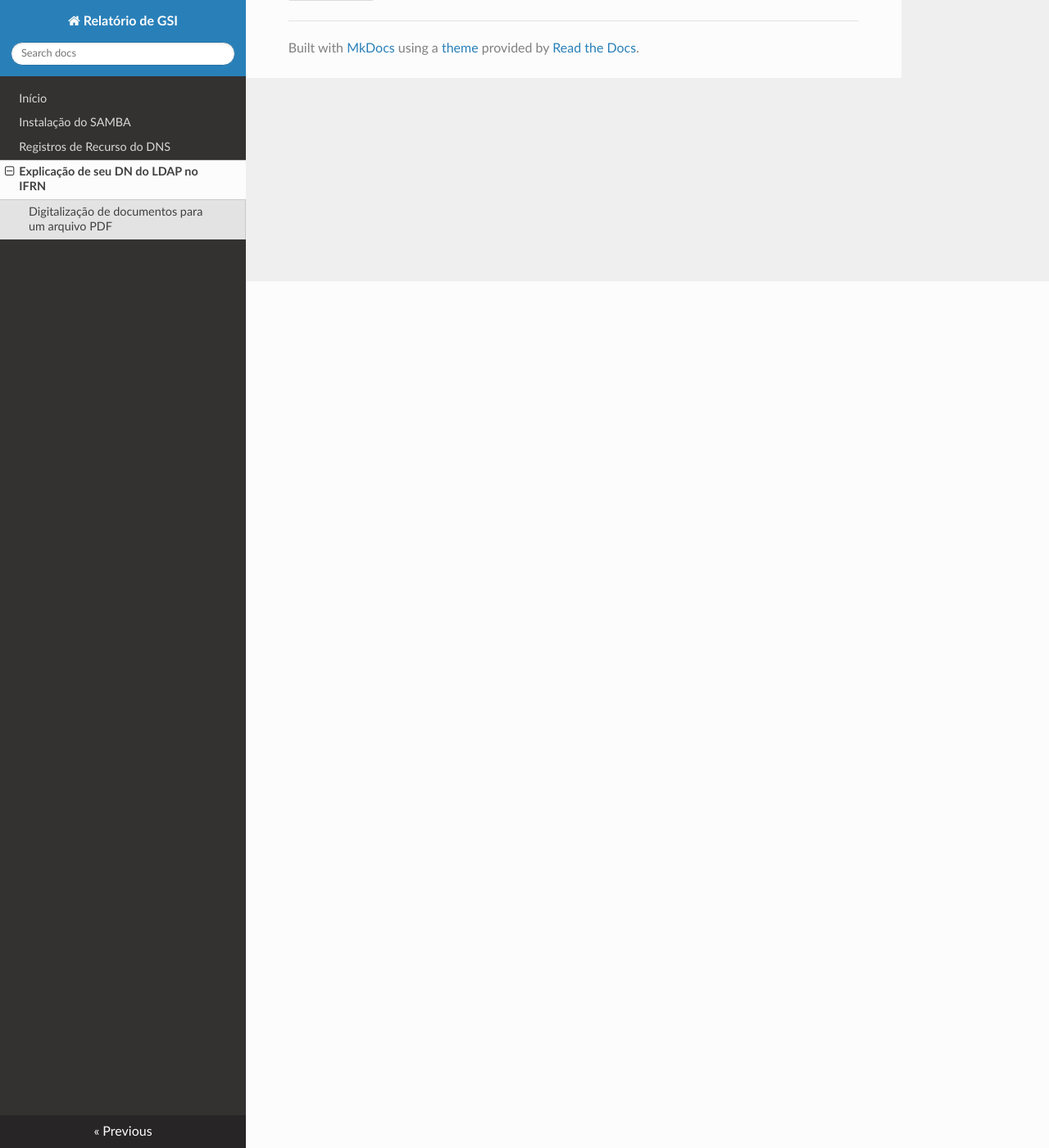
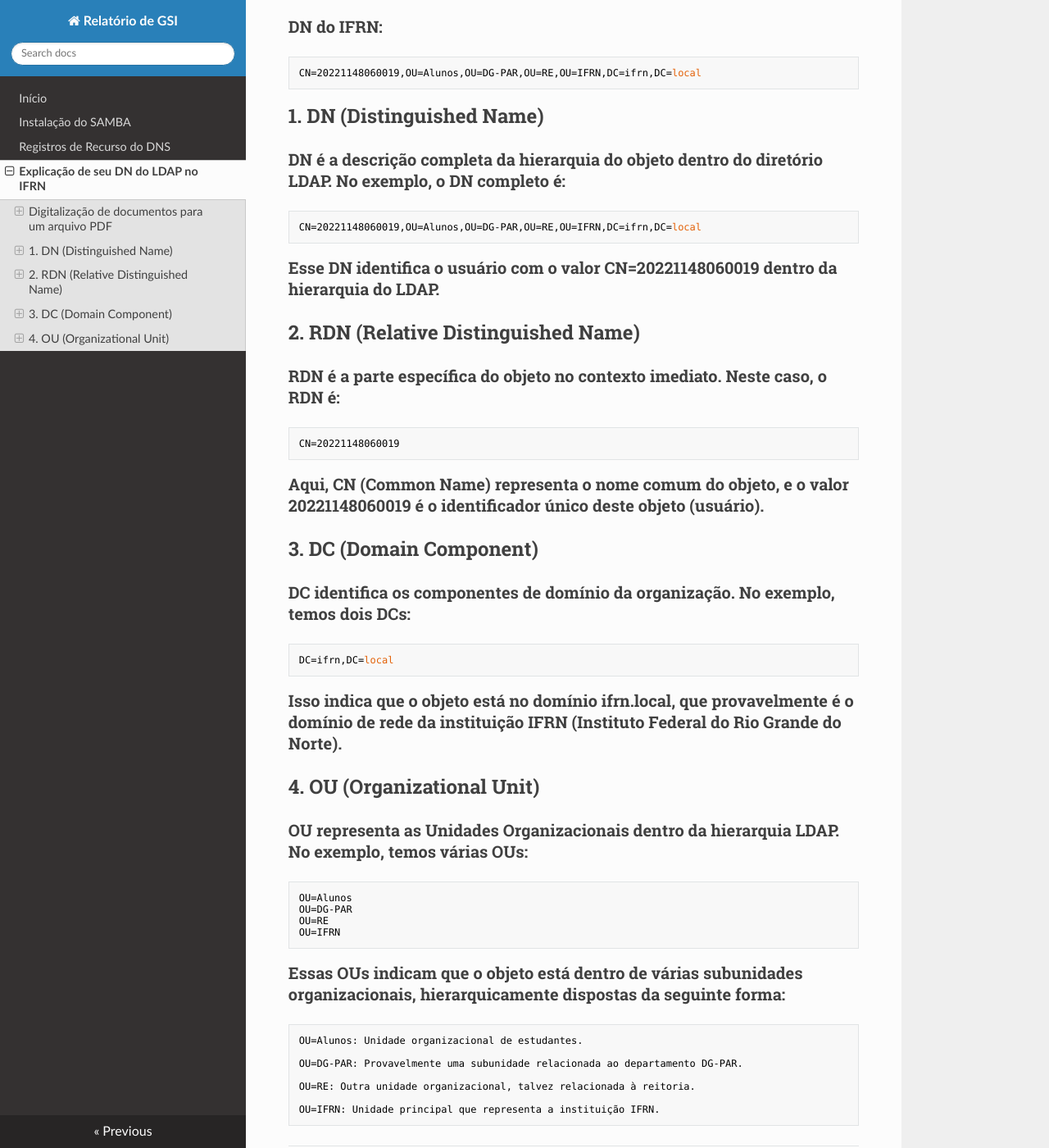
Before and after one commit to Guilherme-Aurelio/gsi-rel, an MkDocs documentation site: the page built from docs/ldap/dn-ifrn.md, in a window 1280 px wide and 1400 px high, scrolled down 1057 px. Shown: the whole window at 82% size. Built offline with MkDocs 1.6.1, drawn with Linux system fonts in a browser that asks for light colours; nearby versions of some CDN libraries; some of the changed text lies outside the part shown.

Commit message:
Questão 3

````diff
--- a/docs/ldap/dn-ifrn.md
+++ b/docs/ldap/dn-ifrn.md
@@ -20,3 +20,68 @@ Especifique:
 <iframe width="560" height="315" src="https://www.youtube.com/embed/JGlD6FMIaAw?si=jUj796GwskXyjMbE" title="YouTube video player" frameborder="0" allow="accelerometer; autoplay; clipboard-write; encrypted-media; gyroscope; picture-in-picture; web-share" referrerpolicy="strict-origin-when-cross-origin" allowfullscreen></iframe>
 
 [^1]: Em uma máquina Window do IFRN, execute, no CMD, o comando `whoami /fqdn`.
+
+---
+### A Distinguished Name (DN) é o caminho completo de um objeto dentro do diretório LDAP. Ele representa a localização hierárquica exata de um objeto no diretório.
+
+### DN do IFRN:
+
+```bash
+CN=20221148060019,OU=Alunos,OU=DG-PAR,OU=RE,OU=IFRN,DC=ifrn,DC=local
+```
+
+## 1. DN (Distinguished Name)
+
+### DN é a descrição completa da hierarquia do objeto dentro do diretório LDAP. No exemplo, o DN completo é:
+
+```bash
+CN=20221148060019,OU=Alunos,OU=DG-PAR,OU=RE,OU=IFRN,DC=ifrn,DC=local
+```
+
+### Esse DN identifica o usuário com o valor CN=20221148060019 dentro da hierarquia do LDAP.
+
+
+## 2. RDN (Relative Distinguished Name)
+
+### RDN é a parte específica do objeto no contexto imediato. Neste caso, o RDN é:
+
+```bash
+CN=20221148060019
+```
+
+### Aqui, CN (Common Name) representa o nome comum do objeto, e o valor 20221148060019 é o identificador único deste objeto (usuário).
+
+
+## 3. DC (Domain Component)
+
+### DC identifica os componentes de domínio da organização. No exemplo, temos dois DCs:
+
+```bash
+DC=ifrn,DC=local
+```
+
+### Isso indica que o objeto está no domínio ifrn.local, que provavelmente é o domínio de rede da instituição IFRN (Instituto Federal do Rio Grande do Norte).
+
+
+## 4. OU (Organizational Unit)
+
+### OU representa as Unidades Organizacionais dentro da hierarquia LDAP. No exemplo, temos várias OUs:
+
+```bash
+OU=Alunos
+OU=DG-PAR
+OU=RE
+OU=IFRN
+```
+
+### Essas OUs indicam que o objeto está dentro de várias subunidades organizacionais, hierarquicamente dispostas da seguinte forma:
+
+```bash
+OU=Alunos: Unidade organizacional de estudantes.
+
+OU=DG-PAR: Provavelmente uma subunidade relacionada ao departamento DG-PAR.
+
+OU=RE: Outra unidade organizacional, talvez relacionada à reitoria.
+
+OU=IFRN: Unidade principal que representa a instituição IFRN.
+```
````
Also changed, not shown: docs/dns/registros-a.md (+1 -1 lines), docs/samba/instalacao.md (+1 -3 lines).
